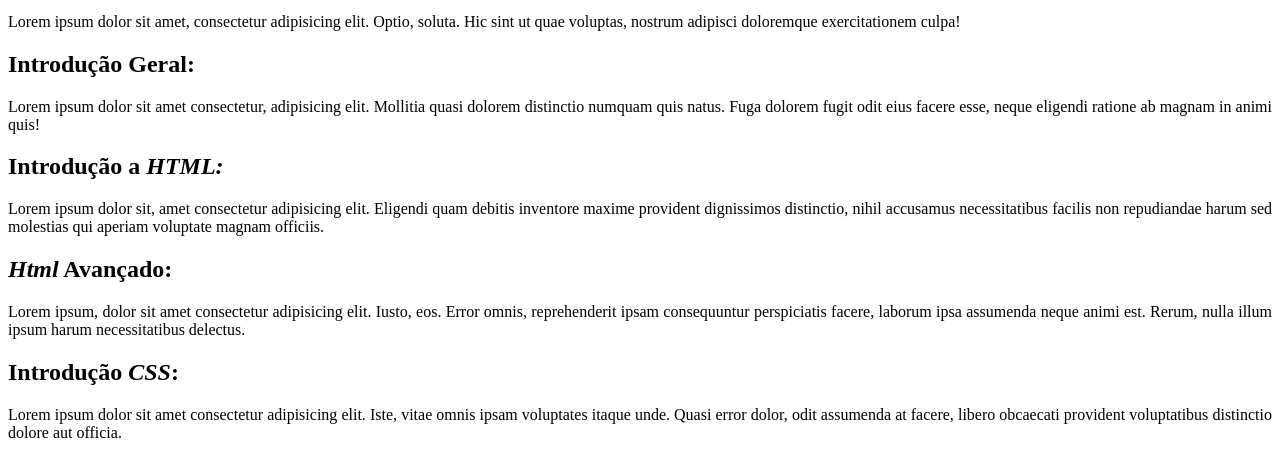
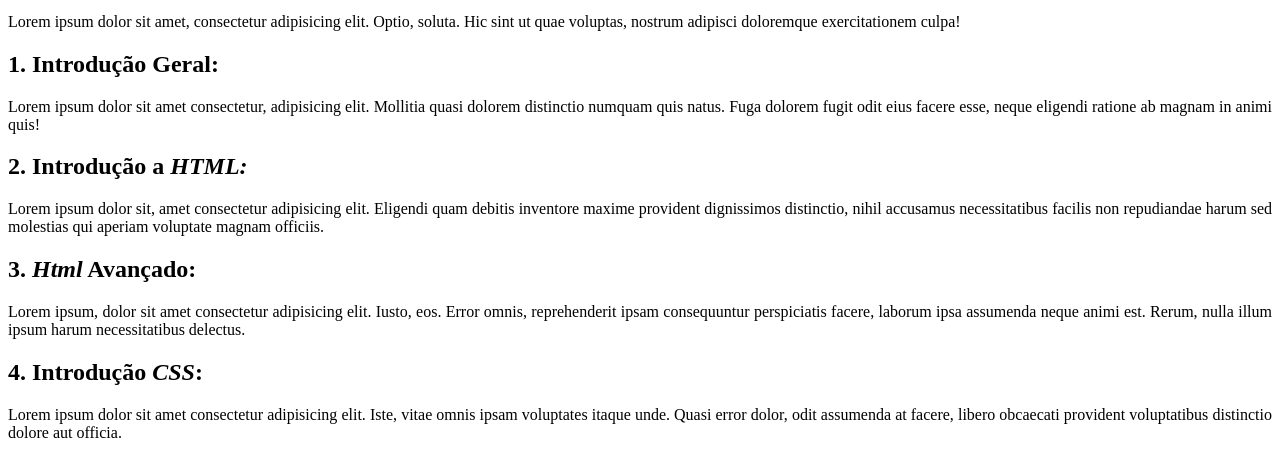
Before and after one commit to JoaoPedroFidelis/ExerciciosWebsiteLista1, a plain HTML site: page lista1/index.html in a window 1280 px wide. Shown: the part 433-891 px from the top of the page. Drawn offline with Linux system fonts and the light colour scheme.

Commit message:
Quick txt fix

```diff
--- a/lista1/index.html
+++ b/lista1/index.html
@@ -55,16 +55,16 @@
     <p align="justify">Lorem ipsum dolor sit amet consectetur adipisicing elit. Laboriosam cupiditate, odio alias aspernatur temporibus, neque ipsum velit fugiat quae asperiores, quia tempora commodi explicabo! Soluta mollitia quam dicta iure modi dolores necessitatibus temporibus quibusdam ab non deserunt ipsam commodi quidem eos ad, architecto voluptas consequuntur est eius, vero quisquam sint.</p>
     <p align="justify">Lorem ipsum dolor sit amet, consectetur adipisicing elit. Optio, soluta. Hic sint ut quae voluptas, nostrum adipisci doloremque exercitationem culpa!</p>
 
-    <h2>Introdução Geral:</h2>
+    <h2>1. Introdução Geral:</h2>
     <p align="justify">Lorem ipsum dolor sit amet consectetur, adipisicing elit. Mollitia quasi dolorem distinctio numquam quis natus. Fuga dolorem fugit odit eius facere esse, neque eligendi ratione ab magnam in animi quis!</p>
 
-    <h2>Introdução a <em>HTML:</em></h2>
+    <h2>2. Introdução a <em>HTML:</em></h2>
     <p align="justify">Lorem ipsum dolor sit, amet consectetur adipisicing elit. Eligendi quam debitis inventore maxime provident dignissimos distinctio, nihil accusamus necessitatibus facilis non repudiandae harum sed molestias qui aperiam voluptate magnam officiis.</p>
 
-    <h2><em>Html</em> Avançado:</h2>
+    <h2>3. <em>Html</em> Avançado:</h2>
     <p align="justify">Lorem ipsum, dolor sit amet consectetur adipisicing elit. Iusto, eos. Error omnis, reprehenderit ipsam consequuntur perspiciatis facere, laborum ipsa assumenda neque animi est. Rerum, nulla illum ipsum harum necessitatibus delectus.</p>
 
-    <h2>Introdução <em>CSS</em>:</h2>
+    <h2>4. Introdução <em>CSS</em>:</h2>
     <p align="justify">Lorem ipsum dolor sit amet consectetur adipisicing elit. Iste, vitae omnis ipsam voluptates itaque unde. Quasi error dolor, odit assumenda at facere, libero obcaecati provident voluptatibus distinctio dolore aut officia.</p>
 </body>
 </html>
```
